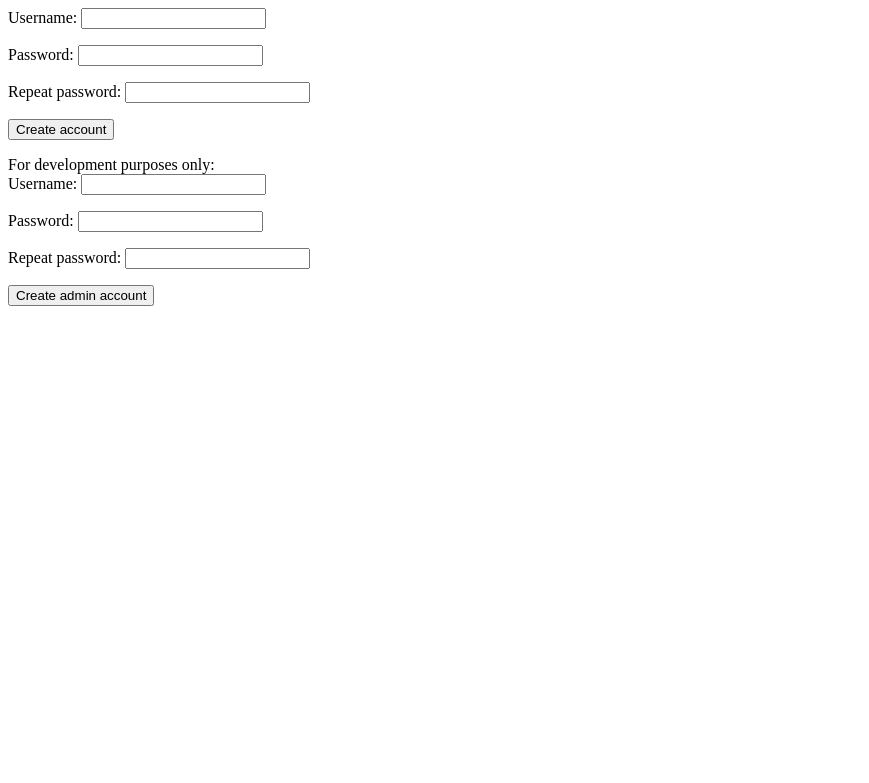
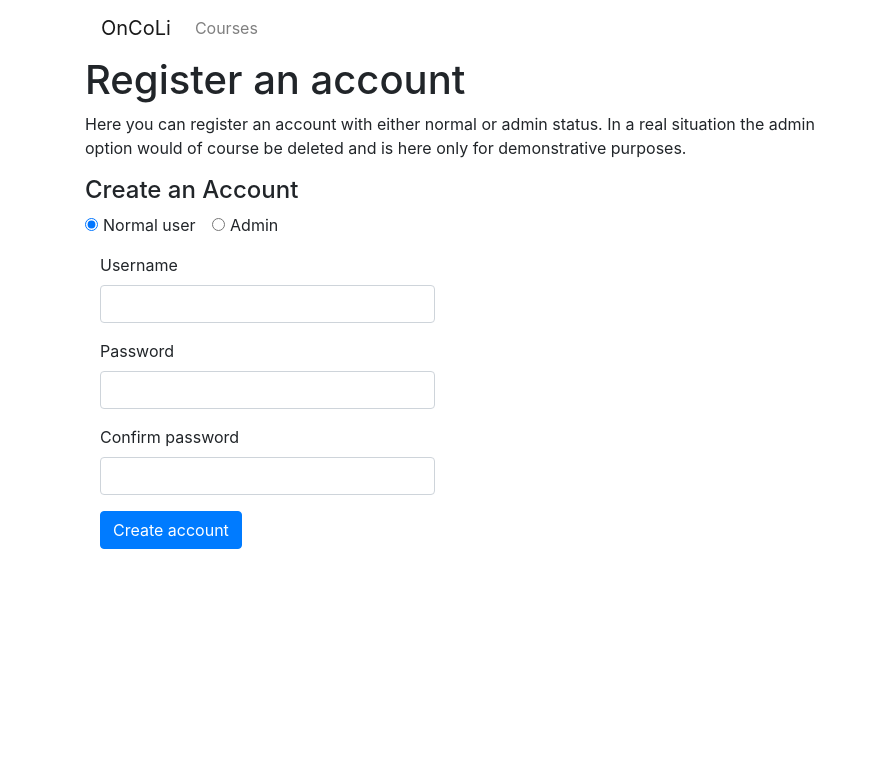
Before and after one commit to Catrovitch/Online-course-website, a Flask app: page /register in a window 1280 px wide. Shown: the top 783 px of the page, without its empty margins (0-869 px from the left). Run offline with Flask 3, Linux system fonts and the light colour scheme; some libraries are stand-ins or nearby versions.

Commit message:
upgraded register.html and refactored relevant backend

```diff
--- a/routes.py
+++ b/routes.py
@@ -37,7 +37,7 @@ def handle_login():
         flash(str(error))
         return redirect("/")
     else:
-        return render_template("index.html")
+        return redirect("/")
 
 @app.route("/logout")
 def logout():
@@ -56,29 +56,19 @@ def handle_register():
     username = request.form["username"]
     password = request.form["password1"]
     password_confirmation = request.form["password2"]
+    status = request.form["status"]
 
     try:
-        users.register_user(username, password, password_confirmation)
+        if status == "normal":
+            users.register_user(username, password, password_confirmation)
+        if status == "admin":
+            users.register_admin(username, password, password_confirmation)
         return redirect("/")
 
     except Exception as error:
         flash(str(error))
         return redirect("/register")
 
-@app.route("/register_admin", methods=["POST"])
-def handle_register_admin():
-
-    username = request.form["username"]
-    password = request.form["password"]
-    password_confirmation = request.form["password_confirmation"]
-
-    try:
-        users.register_admin(username, password, password_confirmation)
-        return redirect("/")
-
-    except Exception as error:
-        flash(str(error))
-        return redirect("/register")
 
 @app.route("/admin", methods=["GET", "POST"])
 def admin():
--- a/templates/register.html
+++ b/templates/register.html
@@ -1,31 +1,83 @@
-<form action="/register" method="post">
+<!doctype html>
+<meta name="viewport" content="width=device-width, initial-scale=1, shrink-to-fit=no">
+<link rel="stylesheet" href="https://stackpath.bootstrapcdn.com/bootstrap/4.5.0/css/bootstrap.min.css">
+<title>Online Course Website</title>
+<div class="container">
+  <nav class="navbar navbar-expand-sm navbar-light">
+    <a class="navbar-brand" href="/">OnCoLi</a>
+    <ul class="navbar-nav">
+      <li class="nav-item">
+        <a class="nav-link" href="/courses">Courses</a>
+      </li>
+      <li class="nav-item">
+        {% if session.user_id %}
+          <a class="nav-link" href="/user/{{ session.user_id  }}">User</a>
+        {% endif %}
+      </li>
+        {% if session.user_id %}
+          {% if status %}
+            <a class="nav-link" href="/admin">Admin page</a>
+          {% endif %}
+        {% endif %}
+      </li>
+    </ul>
+  </nav>
+  <div class="row">
+    <div class="col-8">
+      <h1>Register an account</h1>
+      <p>
+        Here you can register an account with either normal or admin status. In a real situation the admin option would of course be deleted and is here only for demonstrative purposes.
+      <p>
+
+        <h4>Create an Account</h4>
+        <div>
+
+
+        </div>
+        {% if session.user_id %}
+            <p>You are logged in as {{ user }}</p>
+            <a href="/logout" class="btn btn-primary" >Logout</a>
+        {% else %}
+            <form action="/register" method="post">
+
+                <div class="form-check form-check-inline">
+                    <input class="form-check-input" type="radio" name="status" id="inlineRadio1" value="normal" checked="checked">
+                    <label class="form-check-label" for="inlineRadio1">Normal user</label>
+                </div>
+                <div class="form-check form-check-inline">
+                    <input class="form-check-input" type="radio" name="status" id="inlineRadio2" value="admin">
+                    <label class="form-check-label" for="inlineRadio2">Admin</label>
+                </div>
+
+                <p></p>
+
+                <div class="form-group col-6">
+                <label for="inputUsername">Username</label>
+                <input type="text" class="form-control" id="inputUsername" name="username">
+                </div>
+                <div class="form-group col-6">
+                <label for="inputPassword">Password</label>
+                <input type="password" class="form-control" id="inputPassword1" name="password1">
+                </div>
+                <div class="form-group col-6">
+                <label for="inputPassword">Confirm password</label>
+                <input type="password" class="form-control" id="inputPassword2" name="password2">
+                </div>
+                <div class="form-group col-6">
+                <input type="submit" class="btn btn-primary" value="Create account">
+                </div>
+            </form>
+    {% endif %}
     {% with messages = get_flashed_messages() %}
-      {% if messages %}
+    {% if messages %}
         <ul>
         {% for message in messages %}
-          <li>{{ message }}</li>
+        <li>{{ message }}</li>
         {% endfor %}
         </ul>
-      {% endif %}
+    {% endif %}
     {% endwith %}
 
 
-    Username: <input type="text" name="username">
-    <p>
-    Password: <input type="password" name="password1">
-    <p>
-    Repeat password: <input type="password" name="password2">
-    <p>
-    <input type="submit" value="Create account">
-    </form>
-
-For development purposes only:
-<form action="/register_admin" method="post">
-    Username: <input type="text" name="username">
-    <p>
-    Password: <input type="password" name="password">
-    <p>
-    Repeat password: <input type="password" name="password_confirmation">
-    <p>
-    <input type="submit" value="Create admin account">
-    </form>
+</div>
+</div>
```
